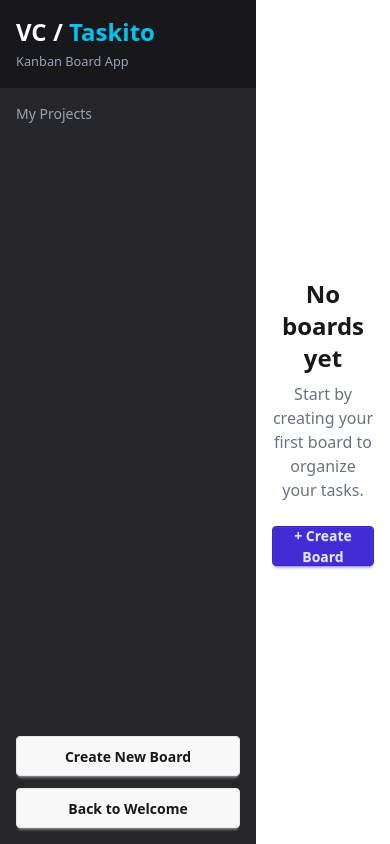
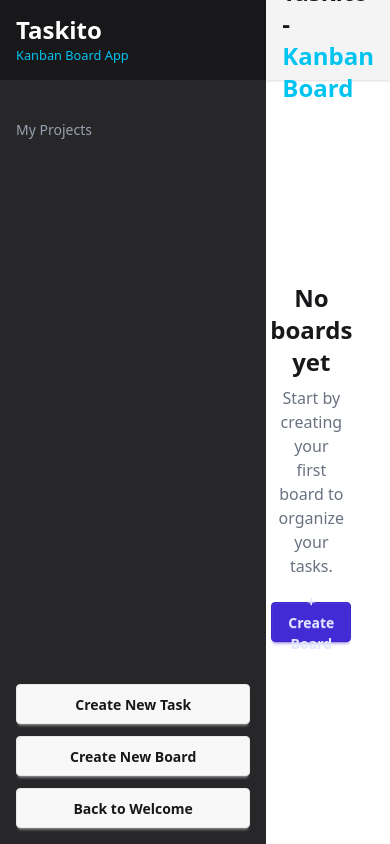
Before and after one commit to victorwcv/taskito, a React (Vite) app: page /taskito/boards in a window 390 px wide. Built offline with nearby package versions, Linux system fonts and the light colour scheme.

Commit message:
fix: fix styles of layout

```diff
--- a/src/components/KanbanBoard.tsx
+++ b/src/components/KanbanBoard.tsx
@@ -21,7 +21,6 @@
   }
 
   return (
-    <>
     <div className="h-full flex w-fit gap-4 p-8 mx-auto">
       {boardData.columns.map((column) => (
         <KanbanColumn key={column.id} label={column.title}>
@@ -35,7 +34,6 @@
         </KanbanColumn>
       ))}
     </div>
-    </>
   );
 };
 
--- a/src/components/KanbanColumn.tsx
+++ b/src/components/KanbanColumn.tsx
@@ -6,7 +6,7 @@
 const KanbanColumn: React.FC<Props> = ({ label, children }) => {
   return (
     <div className={"flex flex-col h-full w-80 bg-gray-100 rounded shadow p-4"}>
-      <h2 className="text-lg font-bold mb-2 border-b border-gray-300 pb-2">{label}</h2>
+      <h2 className="text-lg text-center font-bold mb-2 border-b border-gray-300 pb-2">{label}</h2>
       <div className="flex-1 overflow-y-auto p-2">
         <ul className="space-y-2">{children}</ul>
       </div>
--- a/src/components/Navbar.tsx
+++ b/src/components/Navbar.tsx
@@ -1,8 +1,8 @@
 const Navbar: React.FC = () => {
   return (
-    <header className="h-16 bg-zinc-900 text-white">
+    <header className="h-20 bg-zinc-100 shadow">
       <div className="container mx-auto px-4 h-full flex justify-between items-center">
-        <a href="https://victorwcv.github.io/taskito/" className="flex items-center gap-2">
+        <a href="https://victorwcv.github.io/taskito/" className="flex items-center gap-2 sm:invisible">
           <h1 className="text-2xl font-bold">Taskito -  <span className="text-accent-500">Kanban Board</span></h1>
         </a>
 
--- a/src/components/Sidebar.tsx
+++ b/src/components/Sidebar.tsx
@@ -33,17 +33,17 @@
   };
 
   return (
-    <div className="flex flex-col h-screen w-64 bg-zinc-800 text-white">
+    <div className="flex flex-col h-screen w-[300px]  bg-zinc-800 text-white">
       {/* Sidebar header */}
-      <div className="p-4 bg-zinc-900">
+      <div className="h-20 flex flex-col justify-center px-4 bg-zinc-900">
         <h1 className="text-2xl font-semibold">
-          VC / <span className="text-accent-500">Taskito</span>
+          Taskito
         </h1>
-        <small className="text-gray-400">Kanban Board App</small>
+        <small className="text-accent-500">Kanban Board App</small>
       </div>
       {/* Sidebar content */}
       <div className="flex-1 p-4">
-        <h2 className="text-gray-400 text-sm mb-2">My Projects </h2>
+        <h2 className="text-gray-400 text-sm mt-6 mb-2">My Projects </h2>
         <ul>
           {boardList.map((board) => (
             <li
@@ -68,6 +68,8 @@
       </div>
       {/* Sidebar footer */}
       <div className="p-4 flex flex-col gap-3">
+        <button className="btn">Create New Task</button>
+
         <Link className="btn" to="/boards/new">
           Create New Board
         </Link>
--- a/src/layouts/MainLayout.tsx
+++ b/src/layouts/MainLayout.tsx
@@ -1,15 +1,16 @@
+import Navbar from "@/components/Navbar";
 import Sidebar from "@/components/Sidebar";
 import { Outlet } from "react-router";
 
 const MainLayout = () => {
-
-
-
   return (
-    <div className="flex h-screen">
+    <div className="flex h-screen" >
       <Sidebar />
-      <div className="flex-1 overflow-auto">
-        <Outlet />
+      <div className="flex-1 h-screen">
+        <Navbar />
+        <div className="p-4 h-[calc(100vh-5rem)] w-[calc(100vw-300px)] overflow-auto">
+          <Outlet />
+        </div>
       </div>
     </div>
   );
```
Lines whose indentation alone changed are shown as unchanged.
